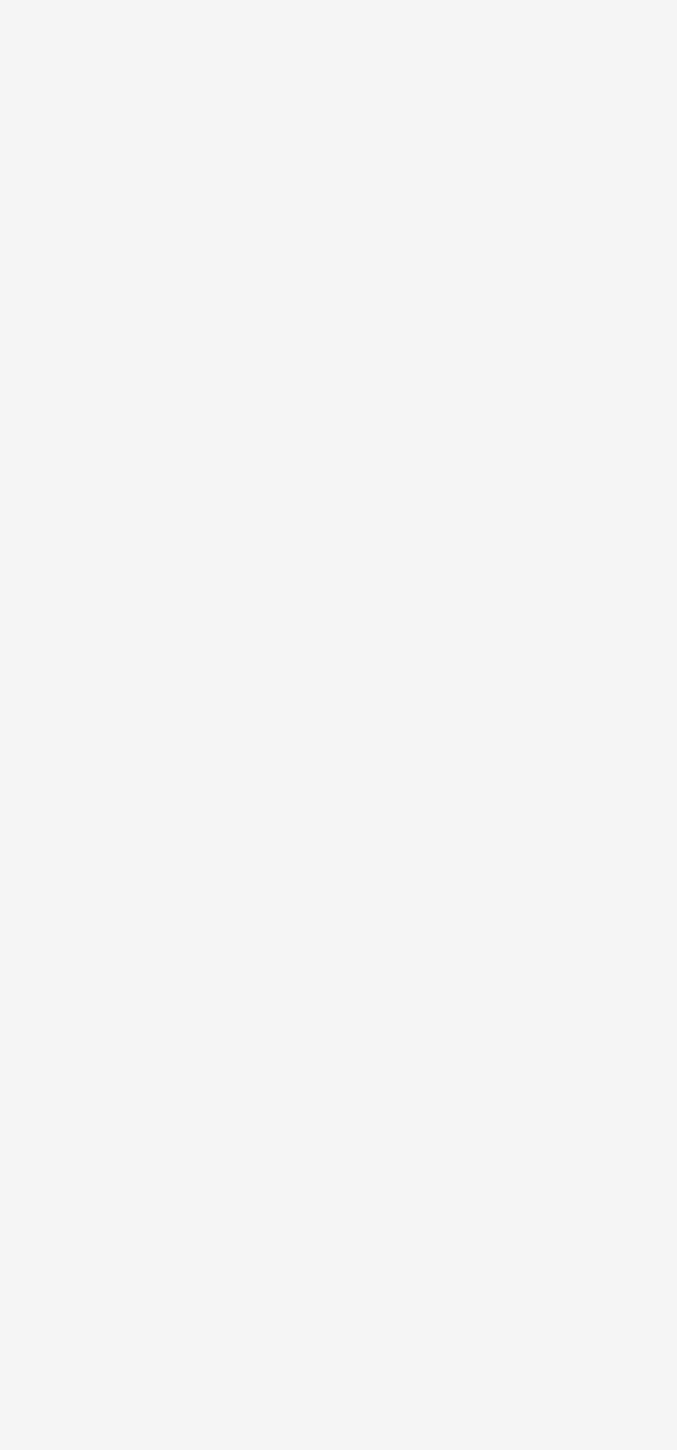
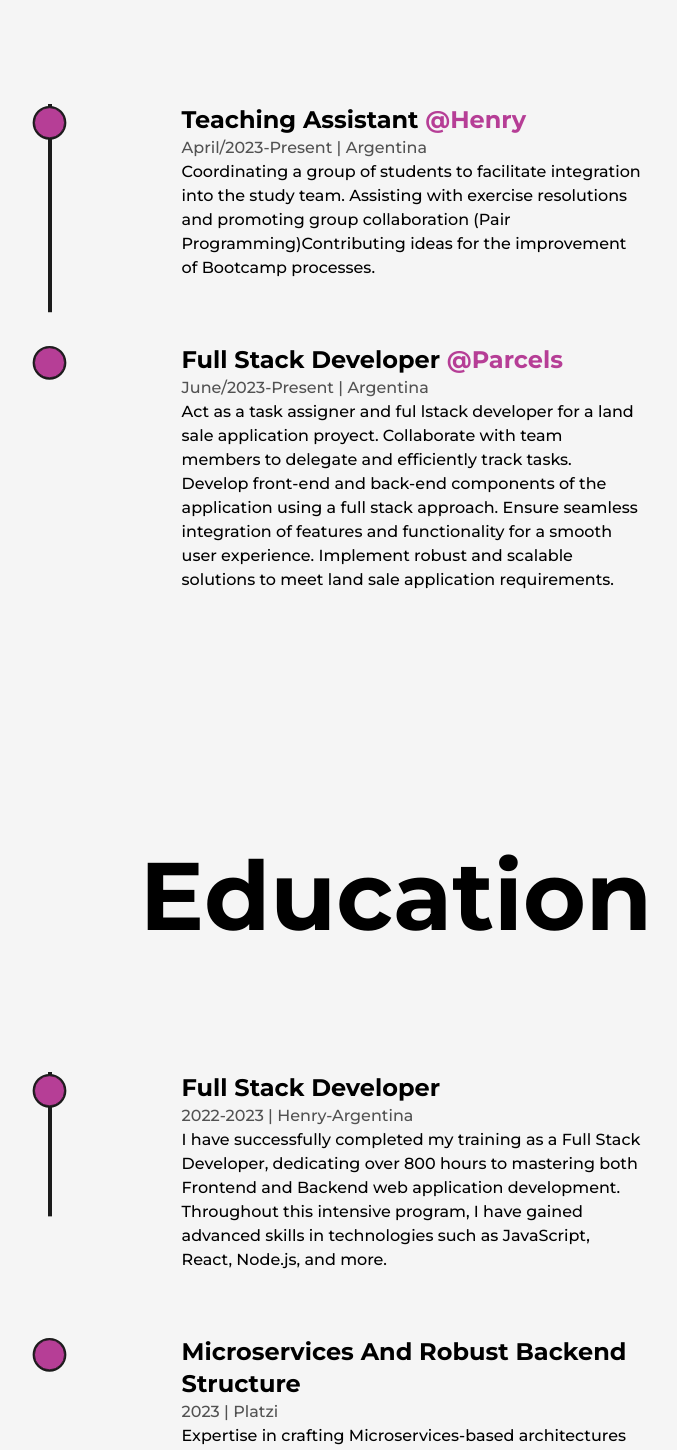
Before and after one commit to LucianoMas26/luciano-portfolio, a Next.js app: page /about in a window 1280 px wide. Shown: the part 2460-3910 px from the top of the page, without its empty margins (244-921 px from the left). Before the commit the page ends 2310 px from the top, so only its background shows below. Built offline with nearby package versions, Linux system fonts and the light colour scheme.

Commit message:
"create Education and Experience Components"

```diff
--- a/app/about/page.tsx
+++ b/app/about/page.tsx
@@ -8,6 +8,8 @@ import { useRef, useEffect } from "react"
 import { useMotionValue, useSpring } from "framer-motion"
 import { useInView } from "framer-motion"
 import { Skills } from "@/components/Skills/Skills"
+import { Experience } from "@/components/Experience/Experience"
+import { Education } from "@/components/Education/Education"
 
 interface AnimatedNumberProps {
   value: number
@@ -106,6 +108,8 @@ export default function About() {
             </div>
           </div>
           <Skills />
+          <Experience />
+          <Education />
         </MainLayout>
       </main>
     </>
--- a/app/page.tsx
+++ b/app/page.tsx
@@ -1,5 +1,5 @@
 import Image from "next/image"
-import profilePic from "@/images/profileAvatar-transformed.png"
+import profilePic from "@/images/fotoColorProfile-PhotoRoom.png"
 import { MainLayout } from "@/components/MainLayout/MainLayout"
 import { AnimatedText } from "@/components/AnimatedText/AnimatedText"
 import Link from "next/link"
@@ -16,7 +16,7 @@ export default function Home() {
             <Image
               src={profilePic}
               alt=""
-              className="w-[80%] h-auto rounded-full "
+              className="w-[90%] h-auto rounded-full "
             />
           </div>
           <div className="w-1/2 flex flex-col items-center self-center">
--- /dev/null
+++ b/app/projects/page.tsx
@@ -0,0 +1,3 @@
+export default function page() {
+  return <div>page</div>
+}
--- /dev/null
+++ b/components/Education/Education.tsx
@@ -0,0 +1,74 @@
+import { motion, useScroll } from "framer-motion"
+import { useRef } from "react"
+import { LiIcon } from "../LiIcon/LiIcon"
+
+interface DetailsEducationTypes {
+  type: string
+  time: string
+  place: string
+  info: string
+}
+
+const Details = ({ type, time, place, info }: DetailsEducationTypes) => {
+  const ref = useRef<HTMLLIElement | null>(null)
+  return (
+    <li
+      ref={ref}
+      className="my-8 first:mt-0 last:mb-0 w-[60%] mx-auto flex flex-col
+    items-center justify-between"
+    >
+      <LiIcon reference={ref} />
+      <motion.div
+        initial={{ y: 50 }}
+        whileInView={{ y: 0 }}
+        transition={{ duration: 0.5, type: "spring" }}
+      >
+        <h3 className="capitalize font-bold text-2xl">{type}</h3>
+        <span className="capitalize font-medium text-dark/75">
+          {time} | {place}
+        </span>
+        <p className="font-medium w-full">{info}</p>
+      </motion.div>
+    </li>
+  )
+}
+
+export const Education = () => {
+  const ref = useRef<HTMLDivElement | null>(null)
+  const { scrollYProgress } = useScroll({
+    target: ref,
+    offset: ["start end", "center start"]
+  })
+
+  return (
+    <div className="my-64">
+      <h2 className="font-bold text-8xl mb-32 w-full text-center">Education</h2>
+      <div ref={ref} className="w-[75%] mx-auto relative">
+        <motion.div
+          style={{ scaleY: scrollYProgress }}
+          className="absolute left-9 top-0 w-[4px] h-full bg-dark origin-top"
+        ></motion.div>
+        <ul className="w-full flex flex-col items-start justify-between ml-4">
+          <Details
+            type="Full Stack Developer"
+            time="2022-2023"
+            place="Henry-Argentina"
+            info="I have successfully completed my training as a Full Stack Developer, dedicating over 800 hours to mastering both Frontend and Backend web application development. Throughout this intensive program, I have gained advanced skills in technologies such as JavaScript, React, Node.js, and more."
+          />
+          <Details
+            type="Microservices and Robust Backend Structure"
+            time="2023"
+            place="Platzi"
+            info="Expertise in crafting Microservices-based architectures and developing a resilient backend structure to ensure high-performance and reliability in web applications."
+          />
+          <Details
+            type="AWS"
+            time="2023"
+            place="Platzi"
+            info=" Learning to leverage AWS services for tasks like cloud computing, storage, and data management, with a focus on optimizing scalability, security, and efficiency in backend development."
+          />
+        </ul>
+      </div>
+    </div>
+  )
+}
--- /dev/null
+++ b/components/Experience/Experience.tsx
@@ -0,0 +1,92 @@
+import { motion, useScroll } from "framer-motion"
+import { useRef } from "react"
+import { LiIcon } from "../LiIcon/LiIcon"
+
+export interface DetailsTypes {
+  position: string
+  company: string
+  companyLink: string
+  time: string
+  address: string
+  work: string
+}
+
+const Details = ({
+  position,
+  company,
+  companyLink,
+  time,
+  address,
+  work
+}: DetailsTypes) => {
+  const ref = useRef<HTMLLIElement | null>(null)
+  return (
+    <li
+      ref={ref}
+      className="my-8 first:mt-0 last:mb-0 w-[60%] mx-auto flex flex-col
+    items-center justify-between"
+    >
+      <LiIcon reference={ref} />
+      <motion.div
+        initial={{ y: 50 }}
+        whileInView={{ y: 0 }}
+        transition={{ duration: 0.5, type: "spring" }}
+      >
+        <h3 className="capitalize font-bold text-2xl">
+          {position}&nbsp;
+          <a
+            href={companyLink}
+            target="_blank"
+            className="text-primary capitalize"
+          >
+            @{company}
+          </a>
+        </h3>
+        <span className="capitalize font-medium text-dark/75">
+          {time} | {address}
+        </span>
+        <p className="font-medium w-full">{work}</p>
+      </motion.div>
+    </li>
+  )
+}
+
+export const Experience = () => {
+  const ref = useRef<HTMLDivElement | null>(null)
+  const { scrollYProgress } = useScroll({
+    target: ref,
+    offset: ["start end", "center start"]
+  })
+
+  return (
+    <div className="my-64">
+      <h2 className="font-bold text-8xl mb-32 w-full text-center">
+        Experience
+      </h2>
+      <div ref={ref} className="w-[75%] mx-auto relative">
+        <motion.div
+          style={{ scaleY: scrollYProgress }}
+          className="absolute left-9 top-0 w-[4px] h-full bg-dark origin-top"
+        ></motion.div>
+        <ul className="w-full flex flex-col items-start justify-between ml-4">
+          <Details
+            position="Teaching Assistant"
+            company="Henry"
+            companyLink="https://www.soyhenry.com/"
+            time="April/2023-Present"
+            address="Argentina"
+            work="Coordinating a group of students to facilitate integration into the study team. Assisting with exercise resolutions and promoting group collaboration (Pair Programming)Contributing ideas for the improvement of Bootcamp processes."
+          />
+          <Details
+            position="Full Stack Developer"
+            company="Parcels"
+            companyLink="https://parcelas.vercel.app/"
+            time="june/2023-Present"
+            address="Argentina"
+            work="Act as a task assigner and ful lstack developer for a land sale application proyect. Collaborate with team members to delegate and efficiently track tasks. Develop front-end and back-end components of the application using a full stack approach. Ensure seamless integration of features and functionality for a smooth user experience. Implement robust and scalable solutions to meet land sale application requirements."
+          />
+        </ul>
+      </div>
+    </div>
+  )
+}
--- /dev/null
+++ b/components/LiIcon/LiIcon.tsx
@@ -0,0 +1,38 @@
+import { motion, useScroll } from "framer-motion"
+
+interface LiIconTypes {
+  reference: React.RefObject<HTMLElement>
+}
+export const LiIcon = ({ reference }: LiIconTypes) => {
+  const { scrollYProgress } = useScroll({
+    target: reference,
+    offset: ["center end", "center center"]
+  })
+  return (
+    <figure className="absolute left-0 stroke-dark">
+      <svg className="-rotate-90" width="75" height="75" viewBox="0 0 100 100">
+        <circle
+          cx="75"
+          cy="50"
+          r="20"
+          className="stroke-primary stroke-1 fill-none"
+        />
+        <motion.circle
+          cx="75"
+          cy="50"
+          r="20"
+          className="stroke-[5px] fill-light"
+          style={{
+            pathLength: scrollYProgress
+          }}
+        />
+        <circle
+          cx="75"
+          cy="50"
+          r="20"
+          className="animate-pulse stroke-1 fill-primary"
+        />
+      </svg>
+    </figure>
+  )
+}
```
Also changed, not shown: images/fotoColorProfile-PhotoRoom.png (added).
